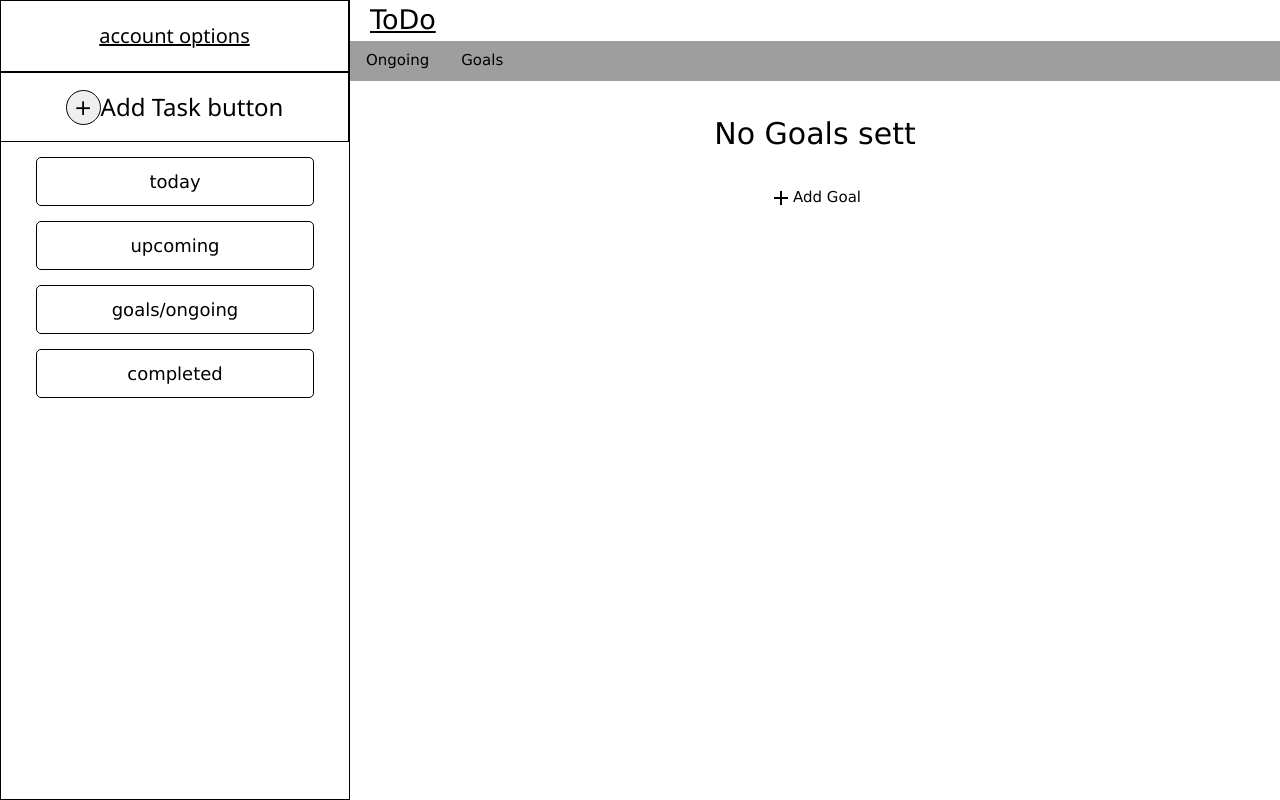
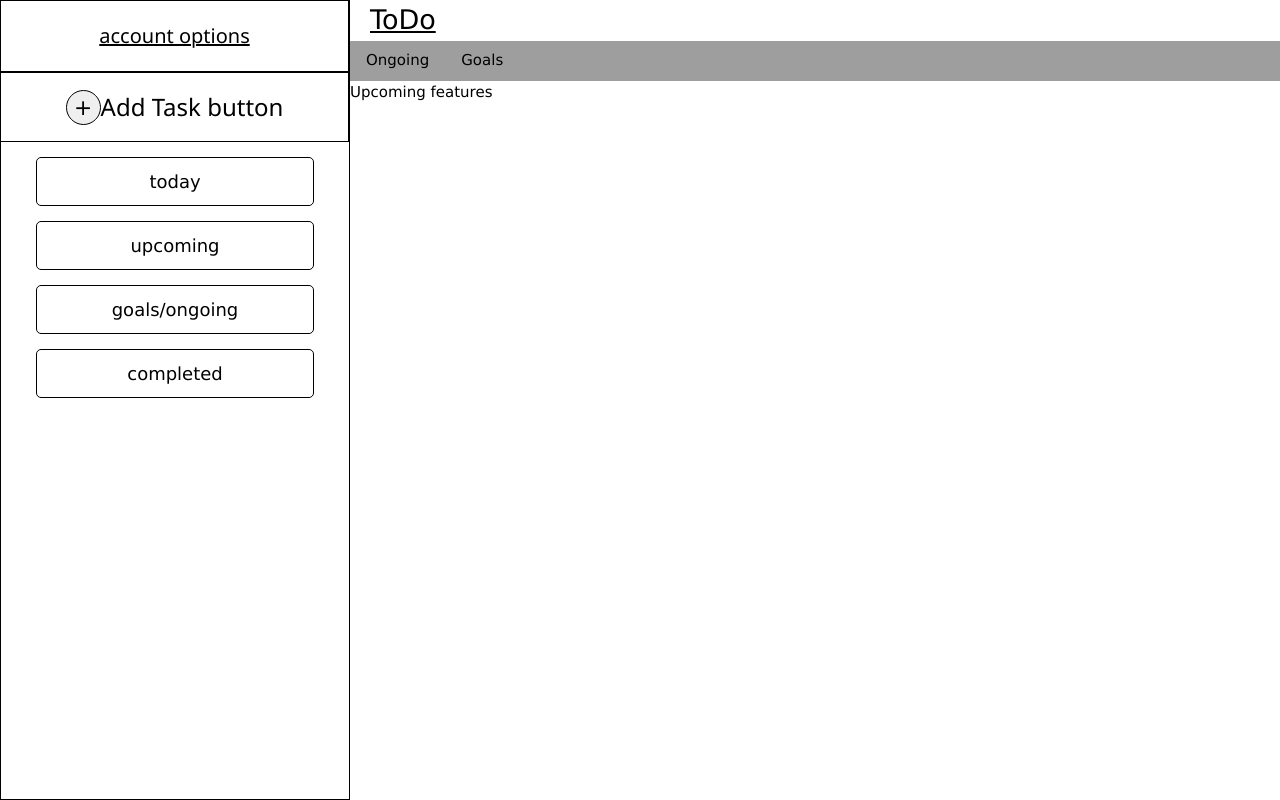
Before and after one commit to EBBD88/ToDo-list-Flask, a Flask app: template templates/goals.html in a window 1280 px wide. Run offline with Flask 3, Linux system fonts and the light colour scheme; the template is opened without the code that fills it, so the values that code supplies are empty.

Commit message:
disabeling all goals features

```diff
--- a/static/layout.css
+++ b/static/layout.css
@@ -66,3 +66,11 @@
 .page-button:hover {
     background: #e0e0e0;
 }
+
+.upcomingUpd div {
+    display: none;
+}
+
+.upcomingUpd .text {
+    display: block;
+}
--- a/templates/completed_goals.html
+++ b/templates/completed_goals.html
@@ -1,7 +1,8 @@
 {% extends "completed.html" %}
 
 {% block inner_body %}
-    <div class="container">
+    <div class="container upcomingUpd">
+        <span class="text">Upcoming features</span>
         {% if results.Completed_goals %}
             {% for complet in results.Completed_goals %}
                 <div class="complet">
--- a/templates/goals.html
+++ b/templates/goals.html
@@ -5,7 +5,8 @@
 {% endblock %}
 
 {% block inner_body %}
-<div class="goal_container">
+<div class="goal_container upcomingUpd">
+    <span class="text">Upcoming features</span>
     {% if results.Goals[0] %}
         {% for goal in results.Goals %}
             <div class="goals">
--- a/templates/home.html
+++ b/templates/home.html
@@ -90,7 +90,8 @@
     </div>
 </div>
 <div class="goals-container">
-    <div class="goals-home">
+    <div class="goals-home upcomingUpd">
+        <span class="text">Upcoming features</span>
         <div class="big-goal">
             {% if results.Goals[0] %}
                 <span class="goal-title">{{ results.Goals[0].title }}</span>
```
Also changed, not shown: todo_list.db.
